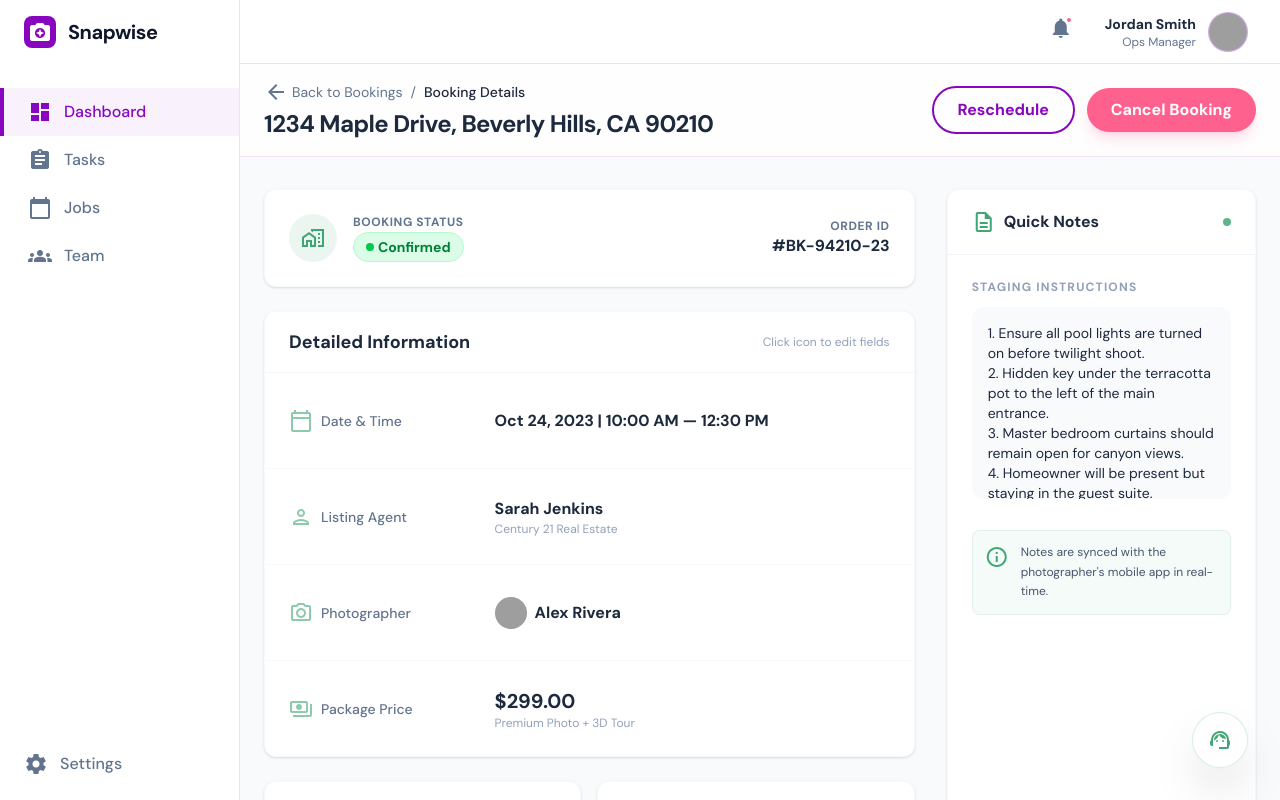
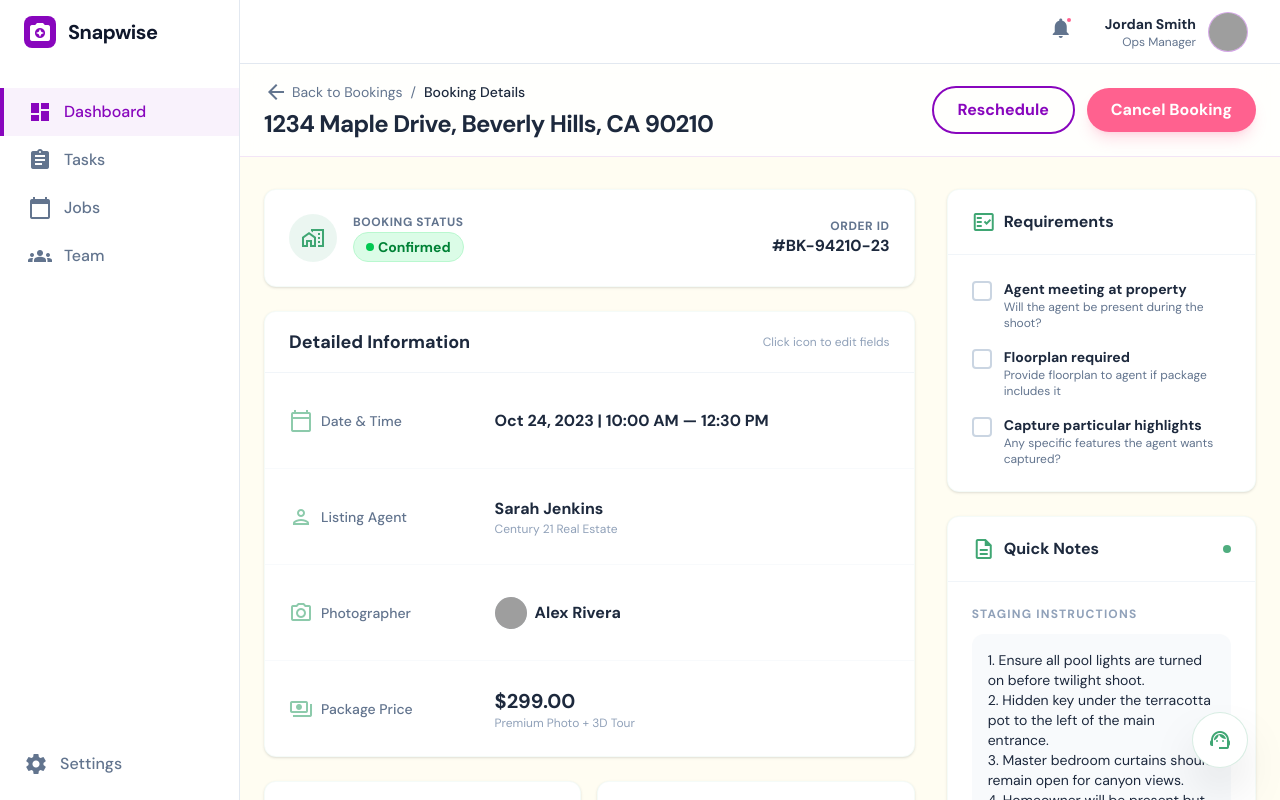
Before and after one commit to snapwisenz/Snapwise-App, a Next.js app: page /jobs/1 in a window 1280 px wide. Shown: the top 800 px of the page. Built offline with nearby package versions, Linux system fonts and the light colour scheme; grey boxes are pictures that could not be loaded.

Commit message:
Update booking requirements, add section checkbox, and lighten background color

```diff
--- a/src/app/(admin)/jobs/[id]/page.tsx
+++ b/src/app/(admin)/jobs/[id]/page.tsx
@@ -217,6 +217,53 @@ export default function BookingDetailsPage({ params }: { params: { id: string }
           {/* Right Column: Quick Notes & Sidebar */}
           <div className="lg:col-span-4 space-y-6">
 
+            {/* Requirements & Assets */}
+            <div className="bg-white dark:bg-slate-900/50 rounded-xl border border-success/5 shadow-sm overflow-hidden">
+              <div className="px-6 py-5 border-b border-slate-100 dark:border-slate-800 flex items-center justify-between">
+                <div className="flex items-center gap-2">
+                  <span className="material-icons-outlined text-success">fact_check</span>
+                  <h3 className="font-bold">Requirements</h3>
+                </div>
+              </div>
+              <div className="p-6 space-y-4">
+                {/* Agent Meeting */}
+                <label className="flex items-start gap-3 cursor-pointer group">
+                  <div className="relative flex items-center mt-0.5">
+                    <input type="checkbox" className="peer w-5 h-5 appearance-none rounded border-2 border-slate-300 dark:border-slate-600 checked:bg-success checked:border-success transition-all" />
+                    <span className="material-icons-outlined absolute left-1/2 top-1/2 -translate-x-1/2 -translate-y-1/2 text-white text-sm opacity-0 peer-checked:opacity-100 pointer-events-none transition-opacity">check</span>
+                  </div>
+                  <div>
+                    <p className="text-sm font-semibold text-slate-800 dark:text-slate-200 group-hover:text-success transition-colors">Agent meeting at property</p>
+                    <p className="text-xs text-slate-500">Will the agent be present during the shoot?</p>
+                  </div>
+                </label>
+
+                {/* Floorplan */}
+                <label className="flex items-start gap-3 cursor-pointer group">
+                  <div className="relative flex items-center mt-0.5">
+                    <input type="checkbox" className="peer w-5 h-5 appearance-none rounded border-2 border-slate-300 dark:border-slate-600 checked:bg-success checked:border-success transition-all" />
+                    <span className="material-icons-outlined absolute left-1/2 top-1/2 -translate-x-1/2 -translate-y-1/2 text-white text-sm opacity-0 peer-checked:opacity-100 pointer-events-none transition-opacity">check</span>
+                  </div>
+                  <div>
+                    <p className="text-sm font-semibold text-slate-800 dark:text-slate-200 group-hover:text-success transition-colors">Floorplan required</p>
+                    <p className="text-xs text-slate-500">Provide floorplan to agent if package includes it</p>
+                  </div>
+                </label>
+
+                {/* Highlights */}
+                <label className="flex items-start gap-3 cursor-pointer group">
+                  <div className="relative flex items-center mt-0.5">
+                    <input type="checkbox" className="peer w-5 h-5 appearance-none rounded border-2 border-slate-300 dark:border-slate-600 checked:bg-success checked:border-success transition-all" />
+                    <span className="material-icons-outlined absolute left-1/2 top-1/2 -translate-x-1/2 -translate-y-1/2 text-white text-sm opacity-0 peer-checked:opacity-100 pointer-events-none transition-opacity">check</span>
+                  </div>
+                  <div>
+                    <p className="text-sm font-semibold text-slate-800 dark:text-slate-200 group-hover:text-success transition-colors">Capture particular highlights</p>
+                    <p className="text-xs text-slate-500">Any specific features the agent wants captured?</p>
+                  </div>
+                </label>
+              </div>
+            </div>
+
             {/* Quick Notes Staging Panel */}
             <div className="bg-white dark:bg-slate-900/50 rounded-xl border border-success/5 shadow-sm h-full flex flex-col">
               <div className="px-6 py-5 border-b border-slate-100 dark:border-slate-800 flex items-center justify-between">
--- a/src/app/(admin)/jobs/new/page.tsx
+++ b/src/app/(admin)/jobs/new/page.tsx
@@ -412,14 +412,18 @@ export default function NewJobPage() {
                 <span className="material-icons-outlined text-base">home</span> 4. Access &amp; Property Details
               </h2>
               <div className="bg-white dark:bg-slate-800 border border-slate-200 dark:border-slate-700 rounded-2xl p-6 space-y-6 shadow-sm">
-                <div className="grid grid-cols-2 gap-4">
-                  <label className="flex items-center gap-3 p-3 rounded-xl hover:bg-slate-50 transition-colors cursor-pointer">
+                <div className="grid grid-cols-1 md:grid-cols-3 gap-4">
+                  <label className="flex items-center gap-3 p-3 rounded-xl hover:bg-slate-50 dark:hover:bg-slate-700/50 transition-colors cursor-pointer">
                     <input className="w-5 h-5 text-success rounded-lg border-slate-300 focus:ring-success" type="checkbox" />
                     <span className="text-sm font-medium">Agent will meet onsite</span>
                   </label>
-                  <label className="flex items-center gap-3 p-3 rounded-xl hover:bg-slate-50 transition-colors cursor-pointer">
+                  <label className="flex items-center gap-3 p-3 rounded-xl hover:bg-slate-50 dark:hover:bg-slate-700/50 transition-colors cursor-pointer">
                     <input className="w-5 h-5 text-success rounded-lg border-slate-300 focus:ring-success" type="checkbox" defaultChecked />
                     <span className="text-sm font-medium">Vendor will meet onsite</span>
+                  </label>
+                  <label className="flex items-center gap-3 p-3 rounded-xl hover:bg-slate-50 dark:hover:bg-slate-700/50 transition-colors cursor-pointer">
+                    <input className="w-5 h-5 text-success rounded-lg border-slate-300 focus:ring-success" type="checkbox" />
+                    <span className="text-sm font-medium">Just a section</span>
                   </label>
                 </div>
 
--- a/src/app/globals.css
+++ b/src/app/globals.css
@@ -14,7 +14,7 @@
   --color-success: #3FA673;
   --color-warning: #F6C344;
   --color-error: #FF618F;
-  --color-background-light: #f8fafc; /* Clean light gray */
+  --color-background-light: #fffdf2; /* Warm light yellow/white */
   --color-background-dark: #0f172a; /* Slate 900 */
   --color-neutral-soft: #f1f5f9; /* Slate 100 */
   --color-neutral-border: #e2e8f0; /* Slate 200 */
@@ -25,7 +25,7 @@
 }
 
 :root {
-  --background: #f8fafc; /* slate-50 */
+  --background: #fffdf2; /* Warm light yellow/white */
   --foreground: #1e293b; /* slate-800 */
 }
 
```
